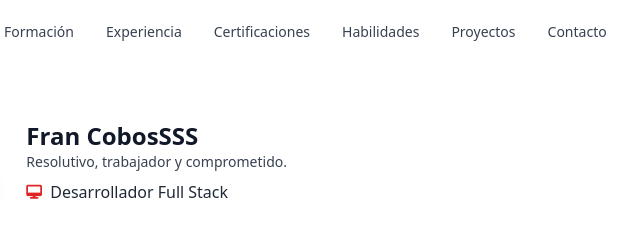
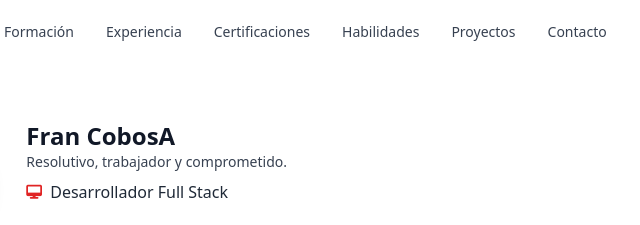
Before and after one commit to francobosg/francobosg, a website built with Vite: page index.html in a window 1280 px wide. Shown: the top 225 px of the page, 372-1012 px from the left. Built offline with nearby package versions, Linux system fonts and the light colour scheme.

Commit message:
Update index.html

```diff
--- a/index.html
+++ b/index.html
@@ -127,7 +127,7 @@
         <div>
           <!-- Header area  -->
           <div class="header mb-16">
-            <h1 class="text-2xl font-bold text-gray-900 dark:text-gray-200">Fran CobosSSS</h1>
+            <h1 class="text-2xl font-bold text-gray-900 dark:text-gray-200">Fran CobosA</h1>
             <p class="text-sm text-gray-700 dark:text-gray-500">Resolutivo, trabajador y comprometido.
 
             </p>
```
